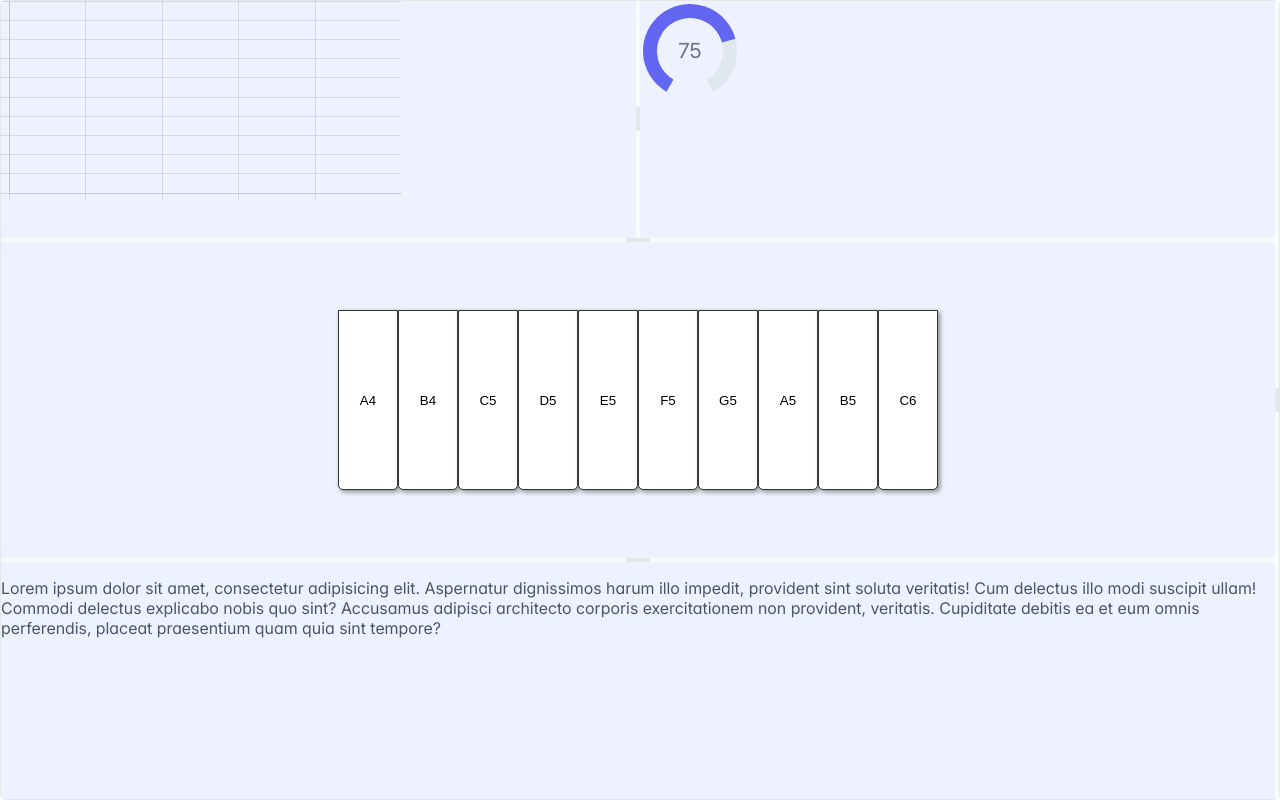
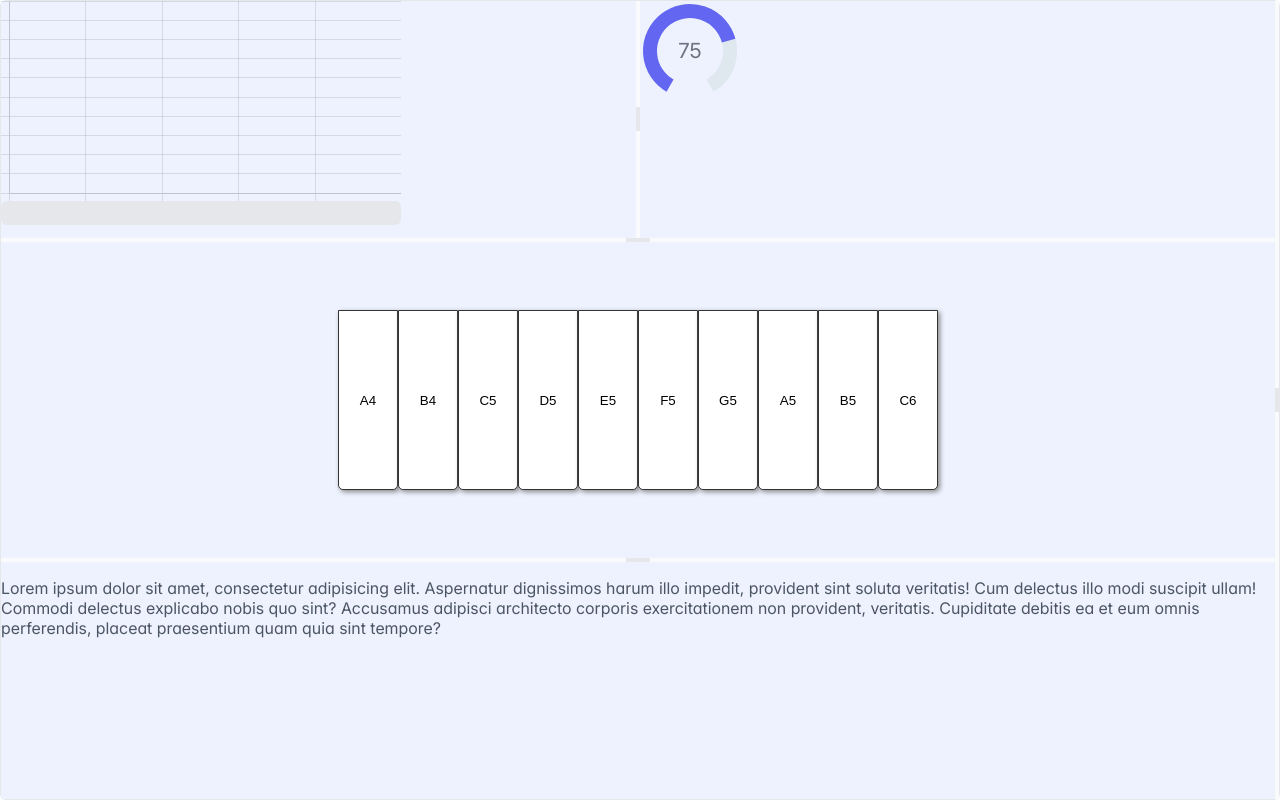
Before and after one commit to BastienTLC/synthix, a React (Create React App) app: page / in a window 1280 px wide. Built offline with nearby package versions, Linux system fonts and the light colour scheme.

Commit message:
ajout d'une barre de volume

```diff
--- a/src/components/Monitoring/MonitoringPanel.js
+++ b/src/components/Monitoring/MonitoringPanel.js
@@ -2,8 +2,10 @@ import React, { useEffect } from 'react';
 import { useNoteContext } from '../../context/NoteContext';
 import WaveformGraph from './graphs/WaveformGraph';
 import './MonitoringPanel.css';
+import VolumeBar from "./graphs/VolumeBar";
 const MonitoringPanel = () => {
     const playedNoteParams = useNoteContext();
+    const volumeMax = Math.max(...playedNoteParams.playedNoteParams.analyserData.waveform.map(value => Math.abs(value)));
 
     useEffect(() => {
 
@@ -11,8 +13,8 @@ const MonitoringPanel = () => {
 
     return (
         <div className={"synth-monitoring-panel"}>
-            {/* Affiche le graphique de la waveform */}
-            <WaveformGraph waveform={playedNoteParams.playedNoteParams && playedNoteParams.playedNoteParams.waveform} />
+            <WaveformGraph waveform={playedNoteParams.playedNoteParams && playedNoteParams.playedNoteParams.analyserData.waveform} />
+            <VolumeBar volume={playedNoteParams.playedNoteParams && volumeMax} />
         </div>
     );
 };
--- /dev/null
+++ b/src/components/Monitoring/graphs/VolumeBar.js
@@ -0,0 +1,44 @@
+import React, { useRef } from 'react';
+import { ProgressBar } from 'primereact/progressbar';
+
+const VolumeBar = ({ volume }) => {
+    console.log(volume);
+
+    const progressBarStyle = {
+        transition: "none", // Désactive la transition
+    };
+
+    // Calcule la couleur en fonction du volume
+    const getColor = () => {
+        if (volume < 0.6) {
+            // Vert jusqu'à 70%
+            return 'rgb(0, 255, 0)';
+        } else if (volume < 0.8) {
+            // Orange entre 70% et 90%
+            const red = Math.round((1 - (volume - 0.7) / 0.2) * 255);
+            const green = 165; // Valeur verte constante
+            const blue = 0;
+            return `rgb(${red},${green},${blue})`;
+        } else {
+            // Rouge au-dessus de 90%
+            const red = 255;
+            const green = Math.round((1 - (volume - 0.9) / 0.1) * 255);
+            const blue = 0;
+            return `rgb(${red},${green},${blue})`;
+        }
+    };
+
+    return (
+        <div className="volume-bar">
+            <ProgressBar
+                value={volume * 100}
+                pt={{
+                    value: { style: { background: getColor(), ...progressBarStyle } },
+                }}
+                showValue={false}
+            ></ProgressBar>
+        </div>
+    );
+};
+
+export default VolumeBar;
--- a/src/components/Monitoring/graphs/WaveformGraph.js
+++ b/src/components/Monitoring/graphs/WaveformGraph.js
@@ -62,7 +62,7 @@ const WaveformGraph = ({ waveform }) => {
     };
 
     return (
-        <div style={style}>
+        <div className={"waveform-graph"} style={style}>
             <Line ref={chartRef} data={data} options={options} />
         </div>
     );
--- a/src/context/NoteContext.js
+++ b/src/context/NoteContext.js
@@ -9,26 +9,33 @@ const NoteContext = createContext();
  * @returns
  */
 export const NoteProvider = ({ children }) => {
-    const [playedNoteParams, setPlayedNoteParams] = useState({ label: 'C4', frequency: '100.63', envelope: { attack: 0.1, decay: 0.2, sustain: 0.5, release: 1 }, waveform: Array(0) });
+    let analyserData = {
+        waveform: Array(0),
+        volume: 0,
+    }
+    const [playedNoteParams, setPlayedNoteParams] = useState({ label: 'C4', frequency: '100.63', envelope: { attack: 0.1, decay: 0.2, sustain: 0.5, release: 1 }, analyserData: analyserData });
     const [volume, setVolume] = useState(75);
+
 
     const playNote = (config) => {
         const soundDuration = config.envelope.release;
         const synth = new Tone.Synth(config.envelope).toDestination();
-        synth.volume.value = (volume-70)/2;
         const analyser = new Tone.Analyser('waveform', 256);
         synth.connect(analyser);
-
-        synth.triggerAttackRelease(config.frequency, '8n');
+        synth.triggerAttackRelease(config.frequency, '2n');
+        synth.volume.value = (volume-70)/2;
 
         const intervalId = setInterval(() => {
             const waveform = analyser.getValue();
-
+            analyserData = {
+                waveform: waveform,
+                volume: synth.volume.value,
+            }
             // Filtre les valeurs différentes de zéro
-            const nonZeroValues = waveform.filter(value => value !== 0);
+            //const nonZeroValues = waveform.filter(value => value !== 0);
 
             // Utilise la fonction de rappel du contexte pour fournir les paramètres du son
-            setPlayedNoteParams({ label: config.label, frequency: config.frequency, waveform: nonZeroValues });
+            setPlayedNoteParams({ label: config.label, frequency: config.frequency, analyserData: analyserData });
 
             // Si tu veux arrêter la transmission à un moment donné, tu peux arrêter l'intervalle
             // clearInterval(intervalId);
@@ -39,7 +46,7 @@ export const NoteProvider = ({ children }) => {
             synth.dispose();
             analyser.dispose();
             clearInterval(intervalId);
-        }, 1000*soundDuration); // Attends 600 millisecondes avant d'arrêter le son et l'intervalle
+        }, 1000*2); // Attends 600 millisecondes avant d'arrêter le son et l'intervalle
     };
 
     return (
```
